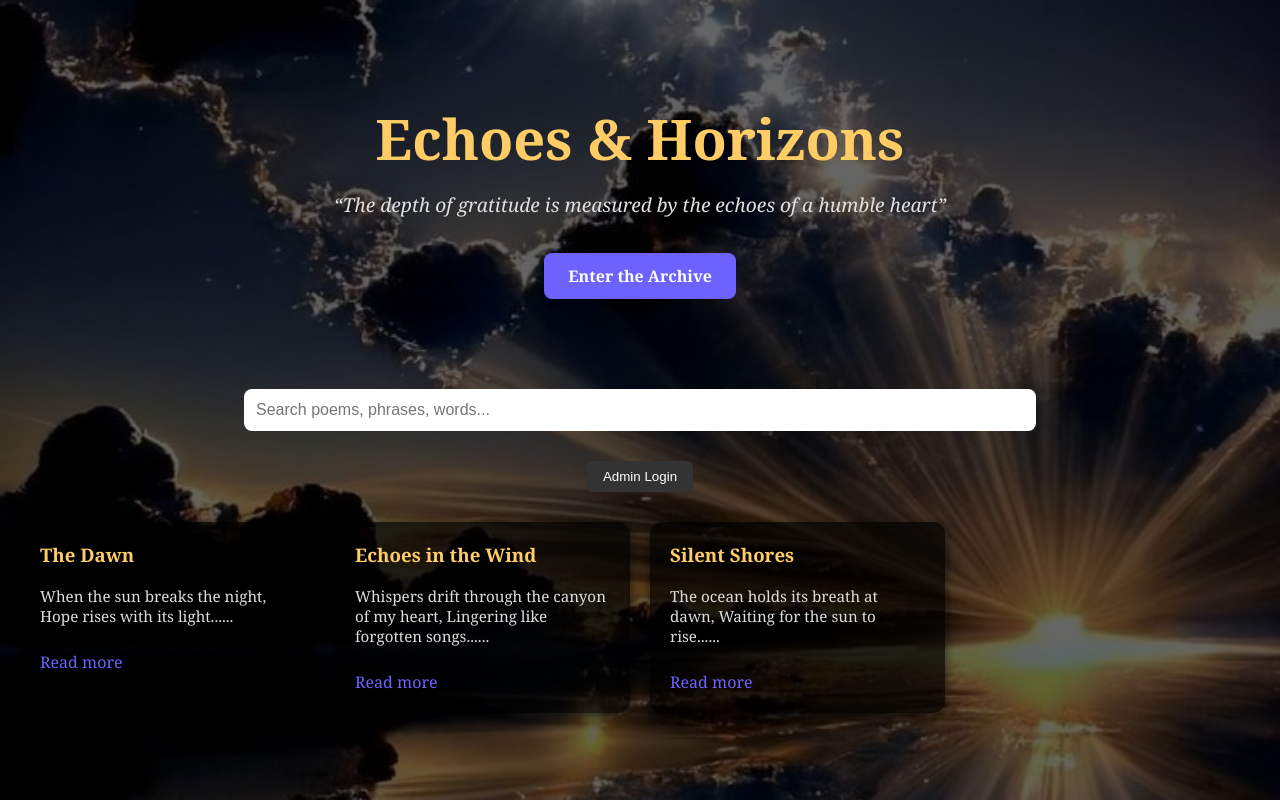
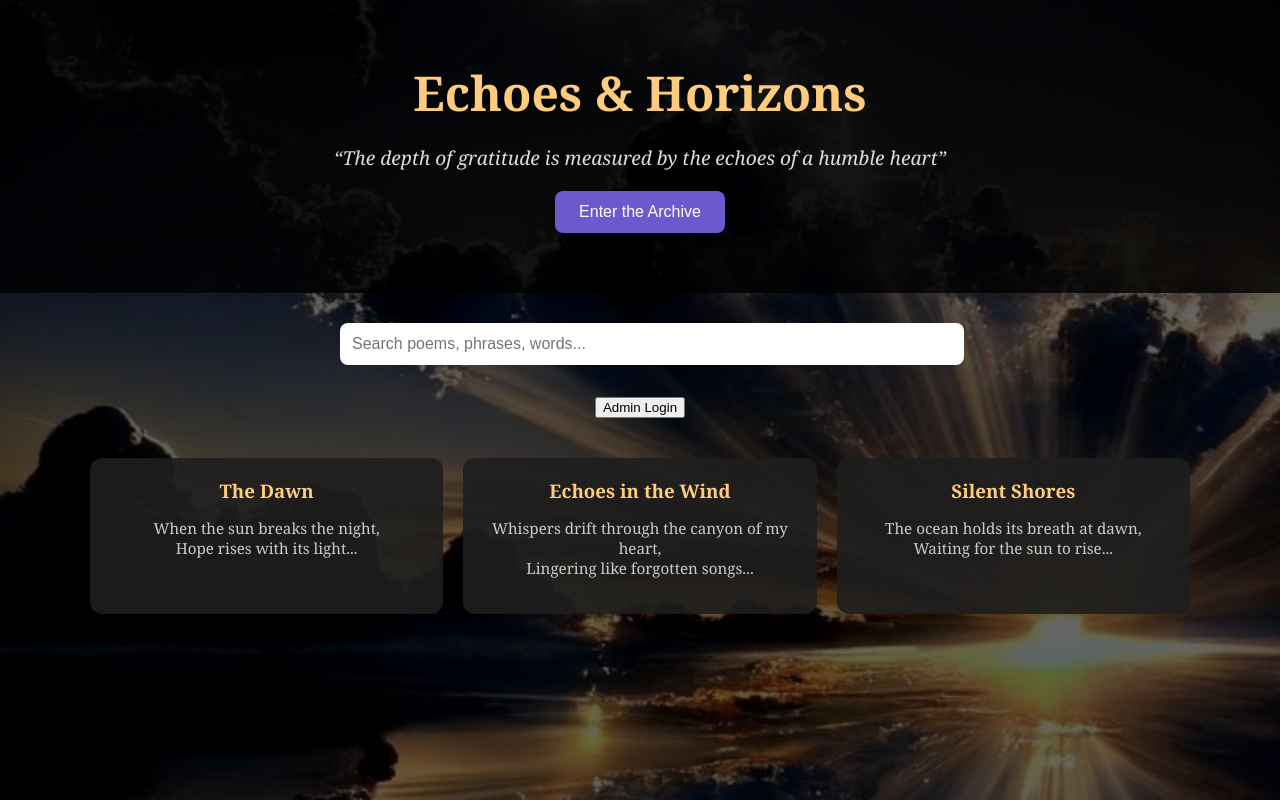
Before and after one commit to idakiplagat-dot/echoes-horizons, a plain HTML site: page index.html in a window 1280 px wide. Drawn offline with Linux system fonts and the light colour scheme.

Commit message:
Update index.html

```diff
--- a/index.html
+++ b/index.html
@@ -5,26 +5,126 @@
   <meta name="viewport" content="width=device-width, initial-scale=1.0">
   <title>Echoes & Horizons</title>
   <link rel="stylesheet" href="styles.css">
+  <style>
+    body {
+      margin: 0;
+      font-family: 'Georgia', serif;
+      background-color: #000;
+      color: #fff;
+      text-align: center;
+    }
+
+    .hero {
+      padding: 60px 20px;
+      background: rgba(0, 0, 0, 0.8);
+    }
+
+    .hero h1 {
+      font-size: 3rem;
+      margin-bottom: 10px;
+      color: #ffcc7d;
+    }
+
+    .hero p {
+      font-style: italic;
+      font-size: 1.2rem;
+      margin-bottom: 20px;
+      color: #ddd;
+    }
+
+    .hero button {
+      padding: 12px 24px;
+      border: none;
+      border-radius: 8px;
+      background: #6a5acd;
+      color: white;
+      font-size: 1rem;
+      cursor: pointer;
+      transition: background 0.3s;
+    }
+
+    .hero button:hover {
+      background: #836fff;
+    }
+
+    .search-box {
+      margin: 30px auto;
+      max-width: 600px;
+    }
+
+    .search-box input {
+      width: 100%;
+      padding: 12px;
+      border-radius: 8px;
+      border: none;
+      font-size: 1rem;
+    }
+
+    .admin-login {
+      margin: 20px;
+    }
+
+    .poem-grid {
+      display: grid;
+      grid-template-columns: repeat(auto-fit, minmax(250px, 1fr));
+      gap: 20px;
+      padding: 20px;
+      max-width: 1100px;
+      margin: 0 auto;
+    }
+
+    .poem-card {
+      background: rgba(30, 30, 30, 0.9);
+      padding: 20px;
+      border-radius: 12px;
+      transition: transform 0.3s, background 0.3s;
+      cursor: pointer;
+    }
+
+    .poem-card:hover {
+      transform: translateY(-5px);
+      background: rgba(50, 50, 50, 0.9);
+    }
+
+    .poem-card h3 {
+      margin-bottom: 10px;
+      color: #ffcc7d;
+    }
+
+    .poem-card p {
+      font-size: 0.95rem;
+      color: #ccc;
+    }
+  </style>
 </head>
 <body>
-  <header class="hero">
+  <div class="hero">
     <h1>Echoes & Horizons</h1>
-    <p class="tagline">“The depth of gratitude is measured by the echoes of a humble heart”</p>
-    <a href="#archive" class="btn">Enter the Archive</a>
-  </header>
+    <p>“The depth of gratitude is measured by the echoes of a humble heart”</p>
+    <button onclick="window.location.href='index.html#archive'">Enter the Archive</button>
+  </div>
 
-  <main id="archive">
-    <div class="search-bar">
-      <input type="text" id="searchInput" placeholder="Search poems, phrases, words...">
+  <div class="search-box">
+    <input type="text" placeholder="Search poems, phrases, words...">
+  </div>
+
+  <div class="admin-login">
+    <button onclick="window.location.href='admin.html'">Admin Login</button>
+  </div>
+
+  <section id="archive" class="poem-grid">
+    <div class="poem-card" onclick="window.location.href='poem.html?id=1'">
+      <h3>The Dawn</h3>
+      <p>When the sun breaks the night,<br>Hope rises with its light...</p>
     </div>
-
-    <button class="admin-btn" onclick="window.location.href='admin.html'">Admin Login</button>
-
-    <div id="poems-container" class="poems-grid">
-      <!-- Poems will be loaded here -->
+    <div class="poem-card" onclick="window.location.href='poem.html?id=2'">
+      <h3>Echoes in the Wind</h3>
+      <p>Whispers drift through the canyon of my heart,<br>Lingering like forgotten songs...</p>
     </div>
-  </main>
-
-  <script src="scripts.js"></script>
+    <div class="poem-card" onclick="window.location.href='poem.html?id=3'">
+      <h3>Silent Shores</h3>
+      <p>The ocean holds its breath at dawn,<br>Waiting for the sun to rise...</p>
+    </div>
+  </section>
 </body>
 </html>
```
